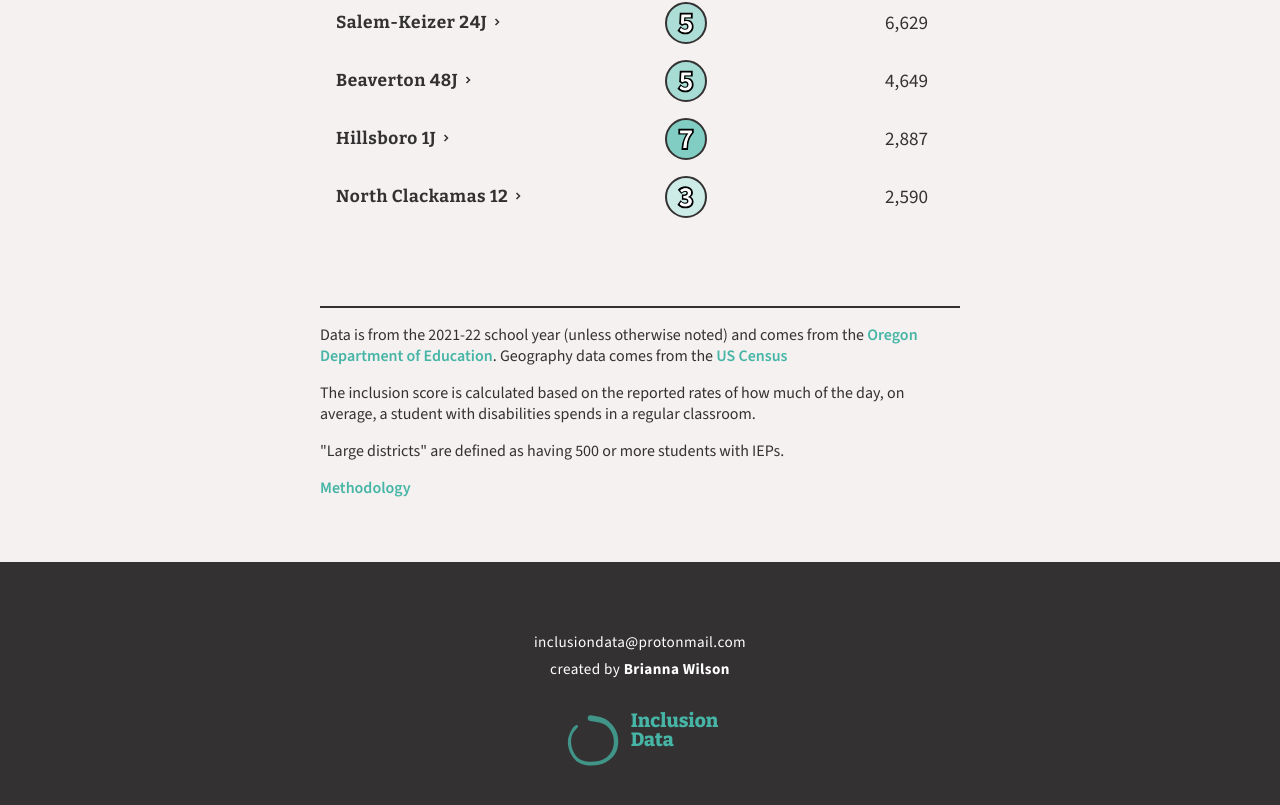
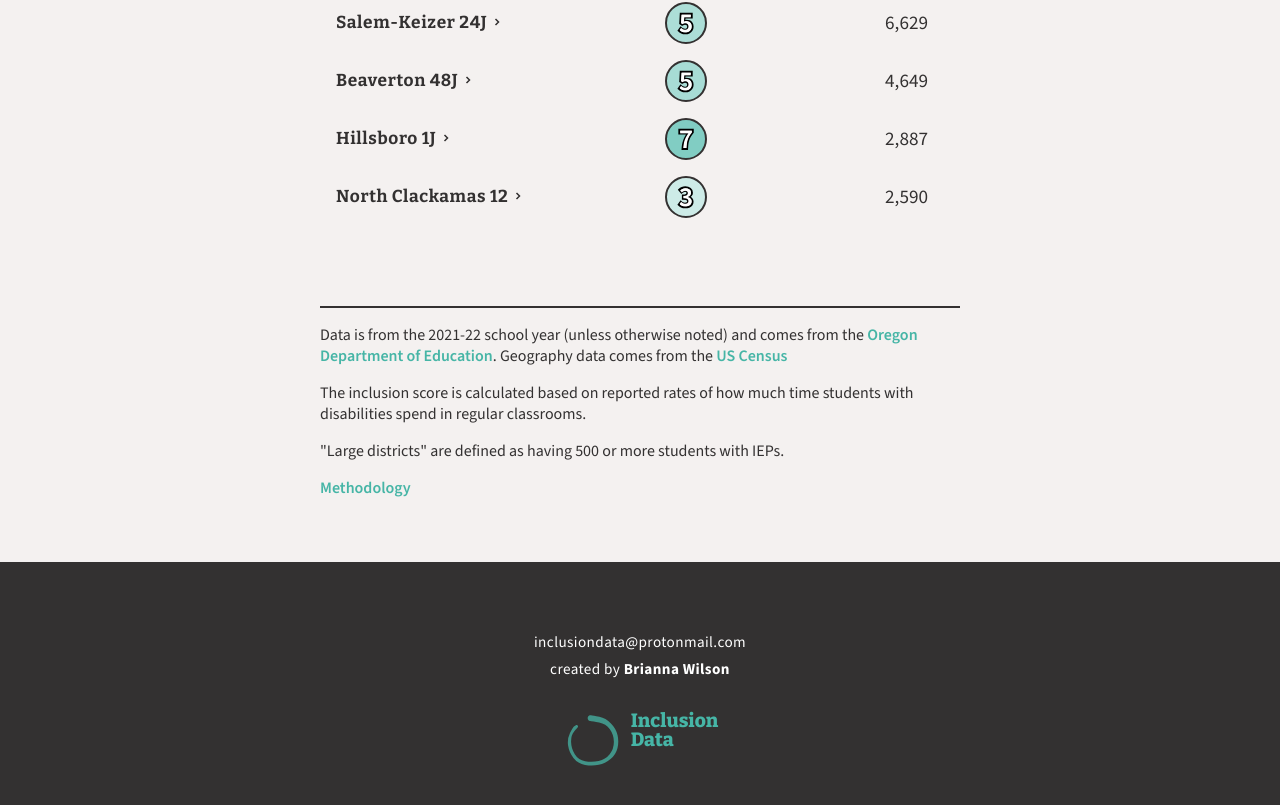
Before and after one commit to bronna/inclusion, a SvelteKit app: page / in a window 1280 px wide. Shown: the part 1765-2570 px from the top of the page. Built offline with nearby package versions, Linux system fonts and the light colour scheme.

Commit message:
updated definitions

```diff
--- a/src/components/Sources.svelte
+++ b/src/components/Sources.svelte
@@ -3,7 +3,7 @@
 <div class="data-source text-width">
     <p>Data is from the 2021-22 school year (unless otherwise noted) and comes from the <a href="https://www.ode.state.or.us/data/reportcard/media.aspx" target="_blank">Oregon Department of Education</a>. Geography data comes from the <a href="https://www.census.gov/cgi-bin/geo/shapefiles/index.php?year=2022&layergroup=School+Districts" target="_blank">US Census</a></p>
 
-    <p>The inclusion score is calculated based on the reported rates of how much of the day, on average, a student with disabilities spends in a regular classroom.</p>
+    <p>The inclusion score is calculated based on reported rates of how much time students with disabilities spend in regular classrooms.</p>
 
     <p>"Large districts" are defined as having 500 or more students with IEPs.</p>
 
```
